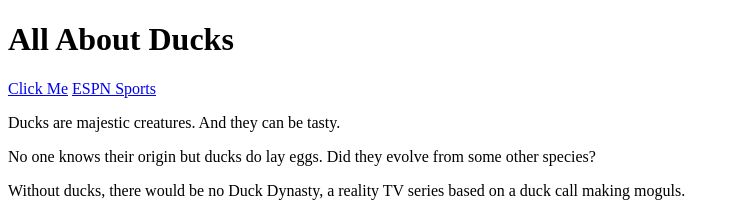
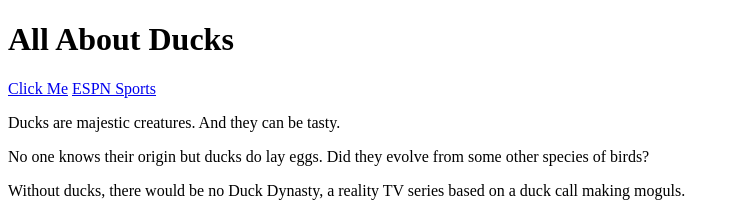
Before and after one commit to hyopark23/duck_example, a plain HTML site: page index.html in a window 1280 px wide. Shown: the top 213 px of the page, without its empty margins (0-740 px from the left). Drawn offline with Linux system fonts and the light colour scheme.

Commit message:
Improved content

```diff
--- a/index.html
+++ b/index.html
@@ -15,7 +15,7 @@
 
     <article>
       <p>Ducks are majestic creatures. And they can be tasty.</p>
-      <p>No one knows their origin but ducks do lay eggs. Did they evolve from some other species?</p>
+      <p>No one knows their origin but ducks do lay eggs. Did they evolve from some other species of birds?</p>
       <p>Without ducks, there would be no Duck Dynasty, a reality TV series based on a duck call making moguls.</p>
       <img src="http://i.imgur.com/LjsPI23.jpg" alt="Side view of a Majestic Duck">
     </article>
```
